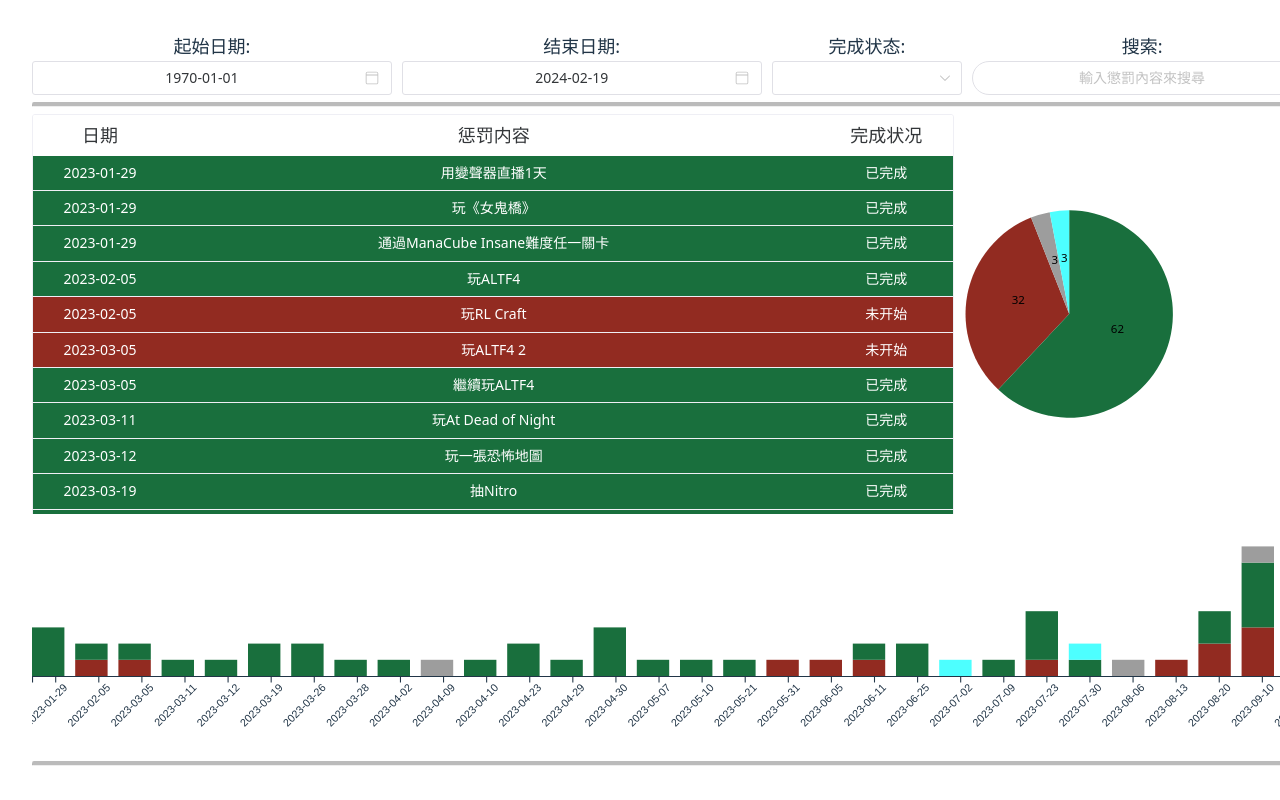
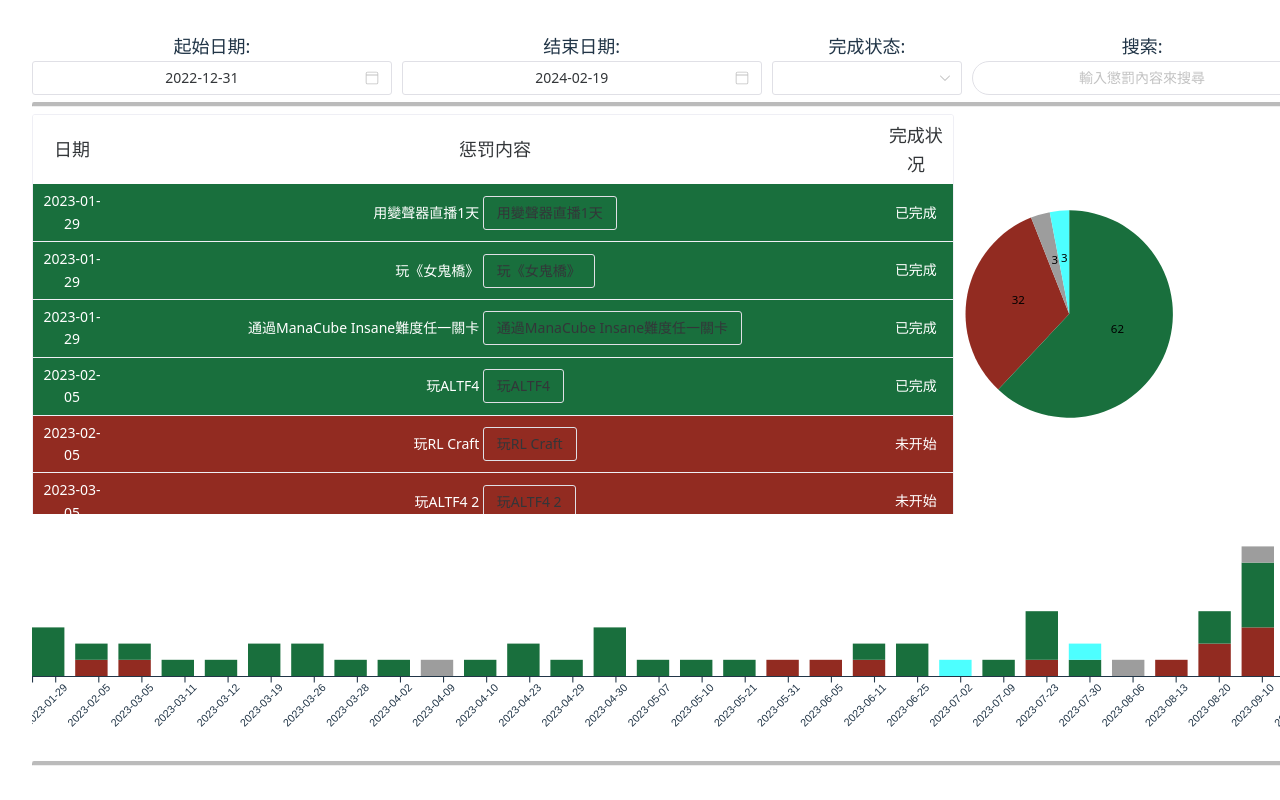
Before and after one commit to champsing/mercuryland, a Vue app: page / in a window 1280 px wide. Shown: the top 800 px of the page. Built offline with nearby package versions, Linux system fonts and the light colour scheme.

Commit message:
add description

```diff
--- a/src/components/HelloWorld.vue
+++ b/src/components/HelloWorld.vue
@@ -1,7 +1,7 @@
 <script setup lang="ts">
 import { ref } from "vue";
 import * as d3 from "d3";
-import { NCollapse, NCollapseItem, NDatePicker, NSelect, NInput, NList, NListItem, NThing, NTable, NSpace } from "naive-ui";
+import { NButton, NCollapse, NCollapseItem, NDatePicker, NDrawer, NDrawerContent, DrawerPlacement, NSelect, NInput, NList, NListItem, NThing, NTable, NSpace } from "naive-ui";
 // import { Doughnut, Line } from "vue-chartjs";
 import {
     Chart as ChartJS,
@@ -29,7 +29,7 @@ ChartJS.register(
     TimeScale
 );
 
-var filterBegTs = defineModel("filterBegTs", { default: 0, set(value) { refresh(value, filterEndTs.value, filterFinish.value, filterSearch.value); return value; } })
+var filterBegTs = defineModel("filterBegTs", { default: 1672502400000, set(value) { refresh(value, filterEndTs.value, filterFinish.value, filterSearch.value); return value; } })
 var filterEndTs = defineModel("filterEndTs", { default: Date.now(), set(value) { refresh(filterBegTs.value, value, filterFinish.value, filterSearch.value); return value; } })
 var filterFinish = defineModel("filterFinish", { default: -1, set(value) { refresh(filterBegTs.value, filterEndTs.value, value, filterSearch.value); return value; } })
 var filterSearch = defineModel("filterSearch", { default: "", set(value) { refresh(filterBegTs.value, filterEndTs.value, filterFinish.value, value); return value; } })
@@ -167,6 +167,21 @@ function drawPieChart(dataIn) {
         .style("font-size", 0.1);
 }
 
+const active = ref(false)
+const placement = ref<DrawerPlacement>('right')
+const content = ref({
+    id: "",
+    date: "",
+    name: "",
+    done: "",
+    description: ""
+})
+const activate = (item) => {
+    active.value = true
+    content.value = item
+}
+
+
 function drawBarChart(dataIn) {
     var series = Array.from(
         // @ts-ignore
@@ -257,7 +272,6 @@ function drawBarChart(dataIn) {
         .selectAll("text")
         .style("text-anchor", "end")
         .attr("transform", "rotate(-45)");
-
 }
 </script>
 
@@ -297,6 +311,7 @@ function drawBarChart(dataIn) {
                         <td style="font-size: 18px;">完成状况</td>
                     </tr>
                 </thead>
+
                 <tbody>
                     <tr v-for="item in dataDisplay">
                         <td :style="{
@@ -311,15 +326,12 @@ function drawBarChart(dataIn) {
                         }">
                             {{ truncateStr(item.name) }}
                             <!-- 顯示右側拉匣，標題為項目名稱，內容為項目敘述 -->
-                            <!-- <n-button @click="activate('right')">
-                            {{ truncateStr(item.name) }}
-                        </n-button>
-                        <n-drawer v-model:show="active" :width="502" :placement="placement">
-                            <n-drawer-content title={{ truncateStr(item.name) }}>
-                                {{ truncateStr(item.description) }}
-                            </n-drawer-content>
-                        </n-drawer> -->
+                            <n-button @click="activate(item)" class="stylefornbutton">
+                                {{ truncateStr(item.name) }}
+                            </n-button>
+
                         </td>
+
                         <td :style="{
                             'background-color': statusToColor(item.done),
                             'color': statusToColorText(item.done)
@@ -329,6 +341,11 @@ function drawBarChart(dataIn) {
                     </tr>
                 </tbody>
             </n-table>
+            <n-drawer v-model:show="active" :width="502" :placement="placement">
+                <n-drawer-content :title="truncateStr(content.name)">
+                    {{ truncateStr(content.description) }}
+                </n-drawer-content>
+            </n-drawer>
         </div>
         <div class="pie">
             <svg id="pieChart" width="100%" height="100%" viewBox="-1 -1 2 2"></svg>
@@ -439,4 +456,16 @@ table {
 .read-the-docs {
     color: #888;
 }
+
+.n-button .n-button__content {
+    --n-border: 0;
+    --n-border-hover: 0;
+    --n-border-pressed: 0;
+    --n-border-focus: 0;
+    --n-border-disabled: 0;
+    --n-text-color: #FFFFFF;
+    --n-text-color-hover: #BEBEBE;
+    --n-text-color-pressed: #272727;
+    --n-text-color-focus: #BEBEBE;
+}
 </style>
--- a/src/style.css
+++ b/src/style.css
@@ -56,6 +56,19 @@ button:focus-visible {
     text-align: center;
 }
 
+.n-button .n-button__content {
+    --n-border: 0;
+    --n-border-hover: 0;
+    --n-border-pressed: 0;
+    --n-border-focus: 0;
+    --n-border-disabled: 0;
+    --n-text-color: #FFFFFF;
+    --n-text-color-hover: #BEBEBE;
+    --n-text-color-pressed: #272727;
+    --n-text-color-focus: #BEBEBE;
+}
+
+
 @media (prefers-color-scheme: light) {
     :root {
         color: #213547;
```
